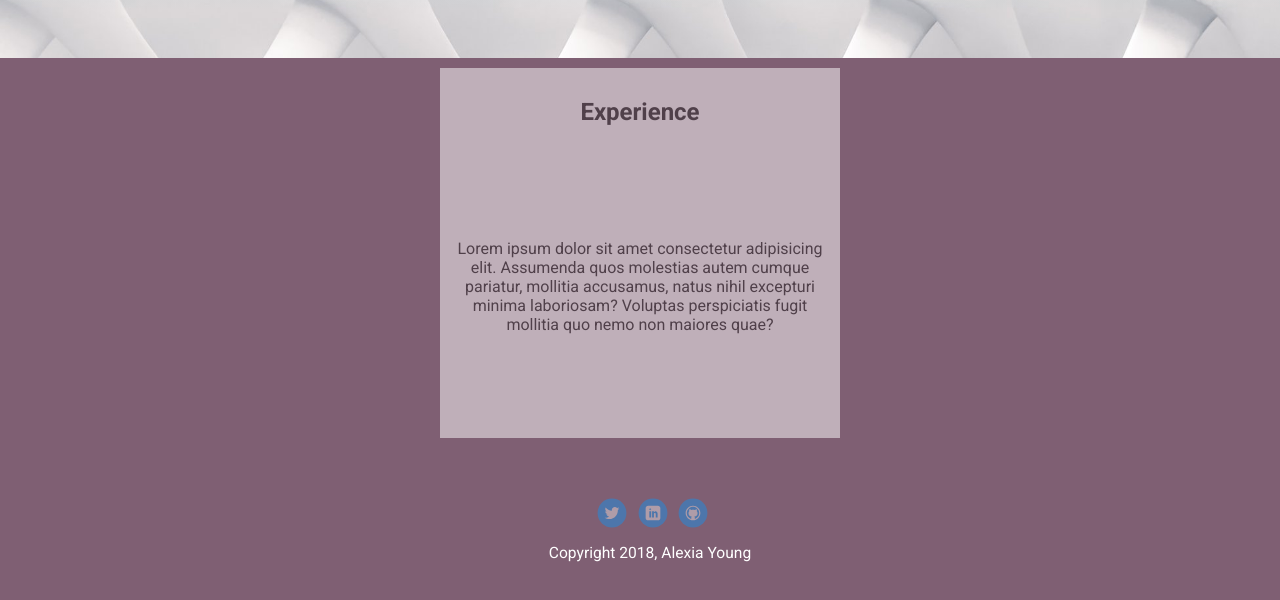
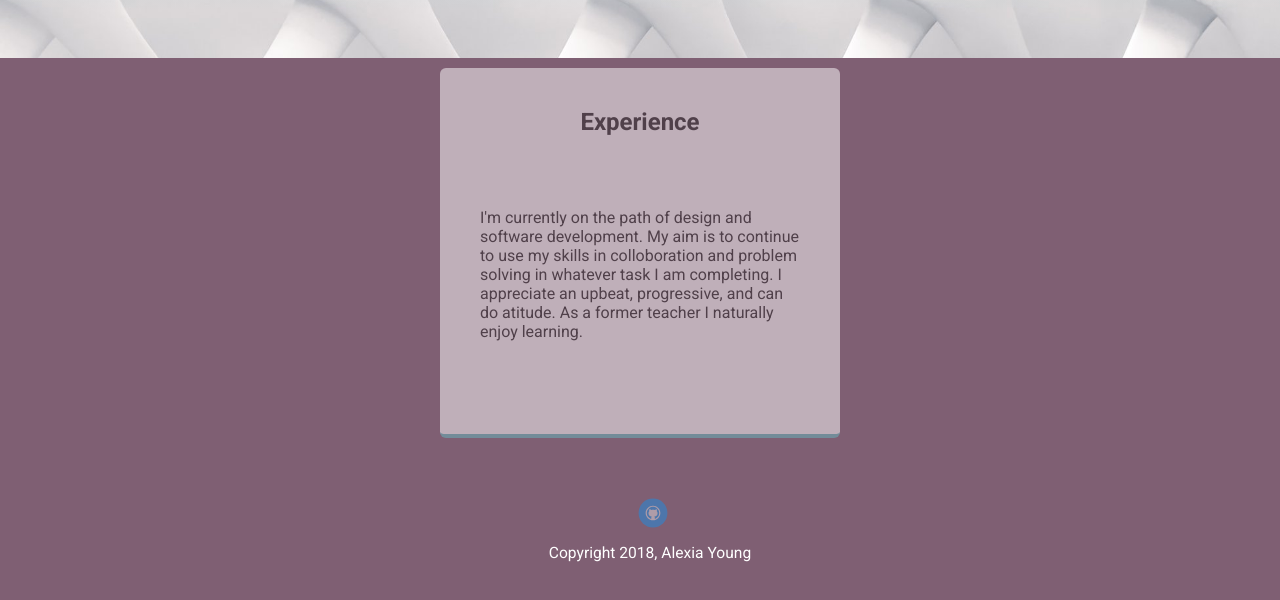
Before and after one commit to B-AlexiaYoung/first-project, a plain HTML site: page experience.html in a window 1280 px wide. Shown: the part 412-1012 px from the top of the page. Drawn offline with Linux system fonts and the light colour scheme; files whose address does not match are found by name; a web font is replaced by a local one.

Commit message:
changes to links and test

```diff
--- a/experience.html
+++ b/experience.html
@@ -12,26 +12,24 @@
         <div class="main-nav">
                     <ul class="nav">
                     <li class="name">Alexia Young</li>
-                    <li><a href="https://github.com/B-AlexiaYoung/first-project/blob/copy-one-3pages/index.html" target= "_blank">Home</a></li>
+                    <li><a href="index.html" target= "_blank">Home</a></li>
 
                     </ul>
         </div>
     <header class="experience-image">
-        <img src="https://github.com/B-AlexiaYoung/first-project/blob/copy-one-3pages/images/rsz_pexels-photo-595804.jpg" alt="standing robots" class="experience-image">
+        <img src="C:\Users\azale\Desktop\Treehouse\portfolio v1\images/rsz_pexels-photo-595804.jpg" alt="standing robots" class="experience-image">
 
     </header>
 
         <div class='flex overlay'>
             <h2>Experience</h2>
-                <p>Lorem ipsum dolor sit amet consectetur adipisicing elit. Assumenda quos molestias autem cumque pariatur,
-                mollitia accusamus, natus nihil excepturi minima laboriosam? Voluptas perspiciatis fugit mollitia quo
-                nemo non maiores quae?
+                <p> I'm currently on the path of design and software development.  My aim is to continue to use my skills in colloboration and
+                    problem solving in whatever task I am completing.  I appreciate an upbeat, progressive, and can do atitude.  As a former teacher
+                   I naturally enjoy learning.
                 </p>
         </div>
     <footer>
                 <ul>
-                  <li><a href="https://twitter.com/?lang=en" class="social twitter">Twitter</a></li> <!-- link to twitter home page not personal page provided-->
-                  <li><a href="https://www.linkedin.com/g" class="social linkedin">LinkedIn</a></li><!-- link to linkedIn  home page not personal page provided-->
                   <li><a href="https://github.com/B-AlexiaYoung" class="social github">Github</a></li>
                 </ul>
                 <p class="copyright">Copyright 2018, Alexia Young</p>
--- a/styles.css
+++ b/styles.css
@@ -66,7 +66,7 @@ a:hover {
 header {
   text-align: center;
   background: linear-gradient(#68BABF, transparent 90%),
-   #68BABF url('C:\Users\azale\Desktop\Treehouse\portfolio v1\images/rsz_jj-ying-236821_1.jpg') no-repeat top center ;
+   #68BABF url('images/rsz_jj-ying-236821_1.jpg') no-repeat top center ;
   background-size: cover;
   overflow: hidden;
   padding-top: 60px;
@@ -96,16 +96,7 @@ header .profile-image:hover {
 
   transform: scale(1.2);
 }
- .overlay{
-margin-top: 50px;
-width: 400px;
-height: 370px;
-background-color: white;
-flex-wrap:wrap;
-opacity: .5;
-padding:10px;
-margin-left: 10px;
-}
+
 .tag{
   background-color: #68BABF;
   color:black;
@@ -134,6 +125,19 @@ margin-left: 10px;
 .card:hover {
   border-color: #68BABF;
 }
+
+.overlay{
+  margin-top: 50px;
+  width: 400px;
+  height: 370px;
+  background-color: white;
+  flex-wrap:wrap;
+  opacity: .5;
+  padding: 20px 40px 40px;
+  text-align: left;
+  border-bottom: 4px solid #68BABF;
+  border-radius: 6px;
+  }
 
 ul.skills {
   padding: 0;
```
Also changed, not shown: index.html (+4 -6 lines).
